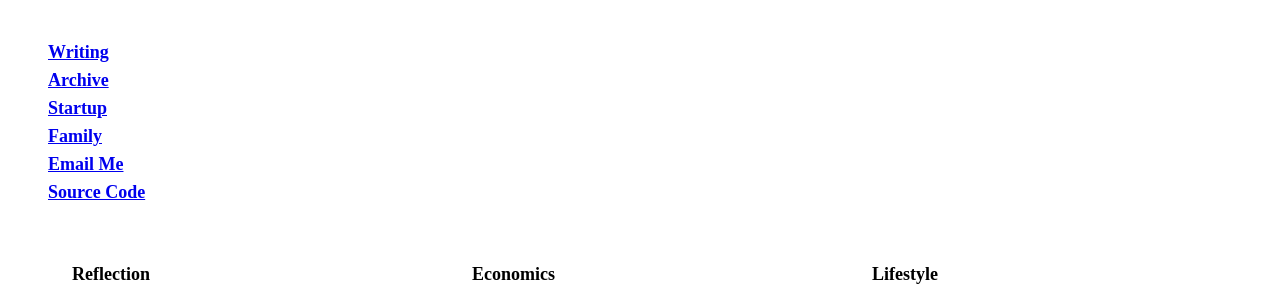
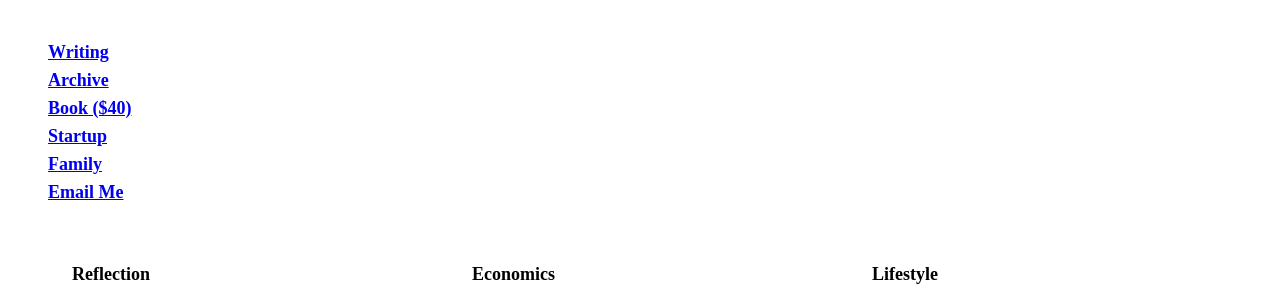
Before and after one commit to rogerkirkness/writing, a Jekyll site: the page built from index.html, in a window 1280 px wide. Shown: the top 290 px of the page. Built offline with Jekyll 4.4.1, drawn with Linux system fonts in a browser that asks for light colours.

Commit message:
Update default.html

```diff
--- a/_layouts/default.html
+++ b/_layouts/default.html
@@ -75,10 +75,10 @@
 		<ul class="menu">
 			<li><a href="https://rogerkirkness.com/">Writing</a></li>
 			<li><a href="https://rogerkirkness.com/archive">Archive</a></li>
+			<li><a href="https://buy.stripe.com/28oaIKcFSgTh0qAeUU">Book ($40)</a></li>
 			<li><a target="_blank" rel="noopener" href="https://convictional.com">Startup</a></li>
 			<li><a target="_blank" rel="noopener" href="https://nonducorduco.org">Family</a></li>
 			<li><a target="_blank" rel="noopener" href="codes-casual0e@icloud.com">Email Me</a></li>
-			<li><a target="_blank" rel="noopener" href="https://github.com/rogerkirkness/personal">Source Code</a></li>
 		</ul>
 	</nav>
 	<main>
```
